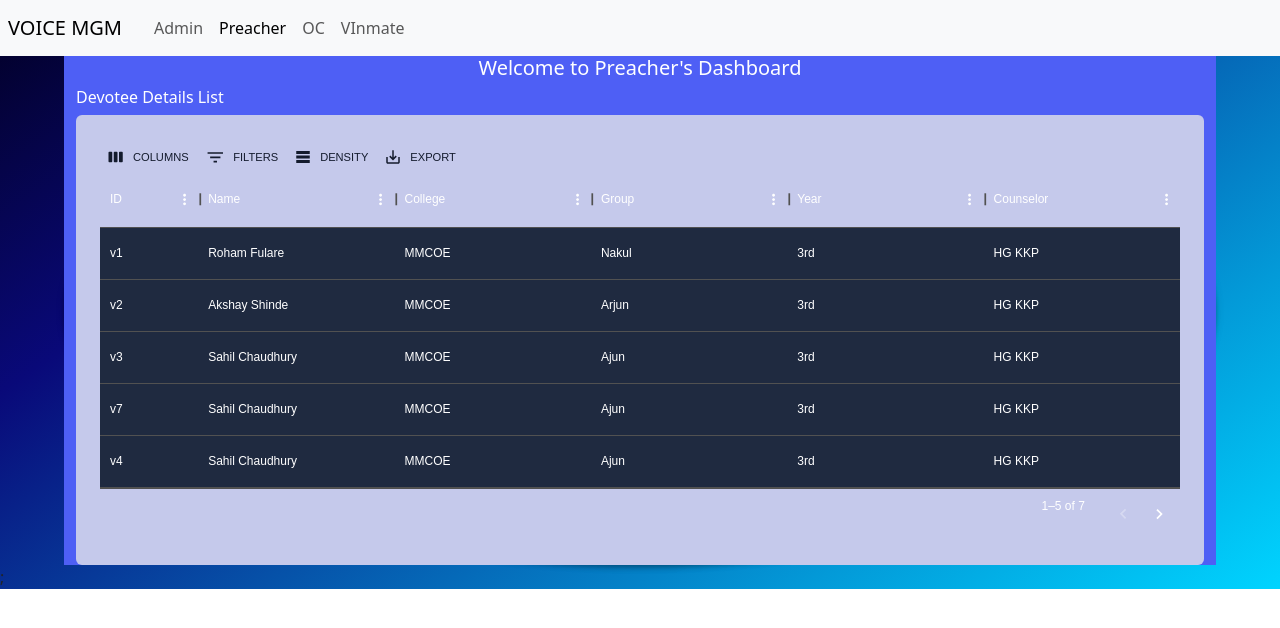
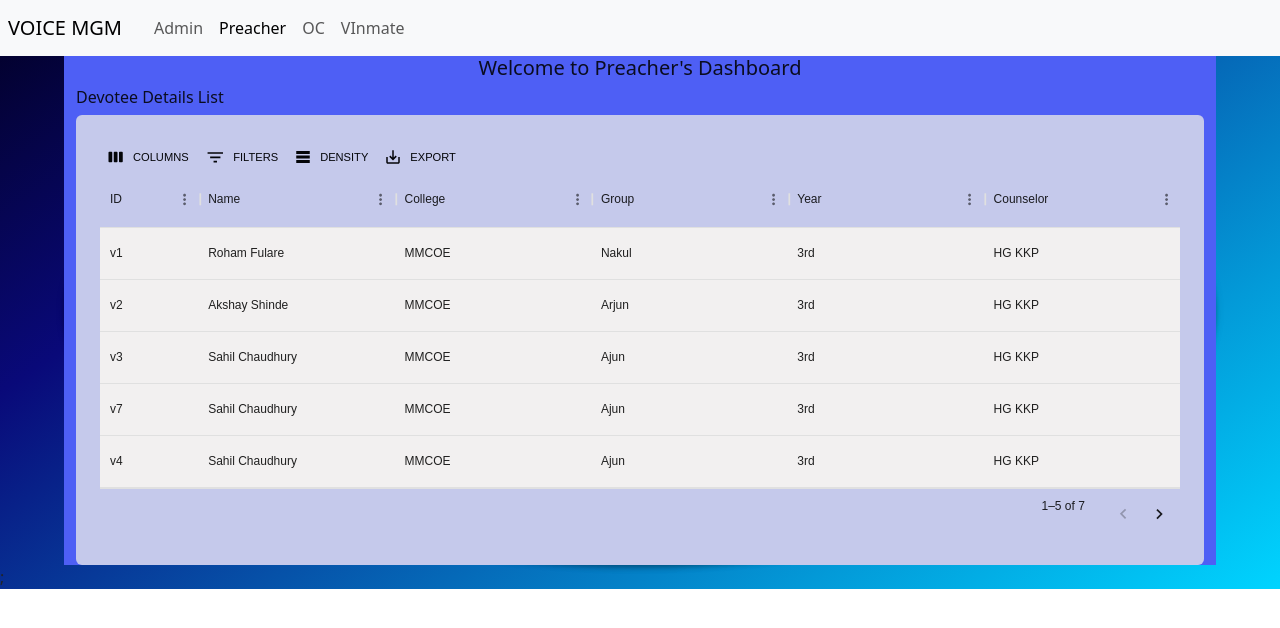
Before and after one commit to SandipanKhanra/voicemgmfe, a React (Vite) app: page /dashboard/preacher in a window 1280 px wide. Shown: the top 628 px of the page. Built offline with nearby package versions, Linux system fonts and the light colour scheme.

Commit message:
Theme modified

```diff
--- a/src/theme.js
+++ b/src/theme.js
@@ -199,7 +199,7 @@ export const ColorModeContext = createContext({
 });
 
 export const useMode = () => {
-  const [mode, setMode] = useState("dark");
+  const [mode, setMode] = useState("light");
 
   const colorMode = useMemo(
     () => ({
```
